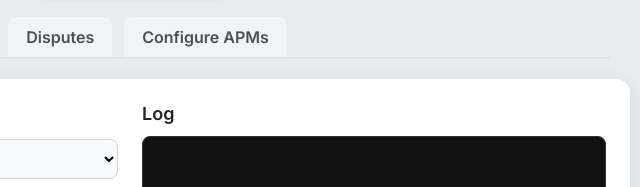
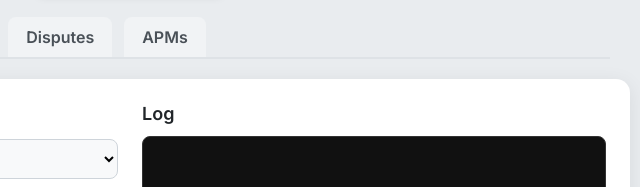
Before and after one commit to elmasteo/onboarding, a website: page apmsconfig.html in a window 1280 px wide. Shown: the part 182-369 px from the top of the page, 510-1150 px from the left. Drawn offline with Linux system fonts and the light colour scheme.

Commit message:
ajuste texto de página apms

```diff
--- a/apmsconfig.html
+++ b/apmsconfig.html
@@ -117,7 +117,7 @@ label:not(.checkbox-item) {
       <li><a class="massive" href="massive.html">Massive</a></li>
       <li><a class="subaccounts" href="subaccounts.html">Subaccounts</a></li>
       <li><a class="disputes" href="disputes.html">Disputes</a></li>
-      <li><a class="configureapms" href="apmsconfig.html">Configure APMs</a></li>
+      <li><a class="configureapms" href="apmsconfig.html">APMs</a></li>
     </ul>
   </div>
 
```
